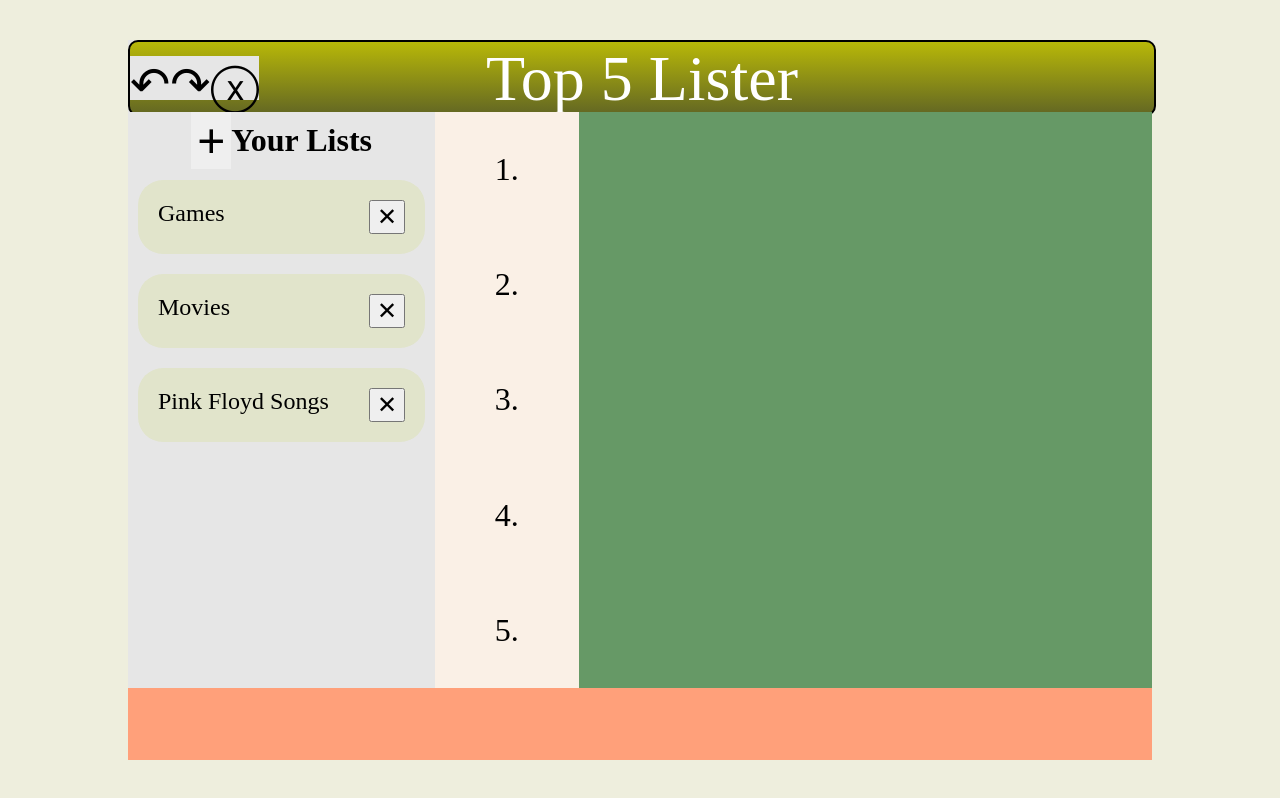
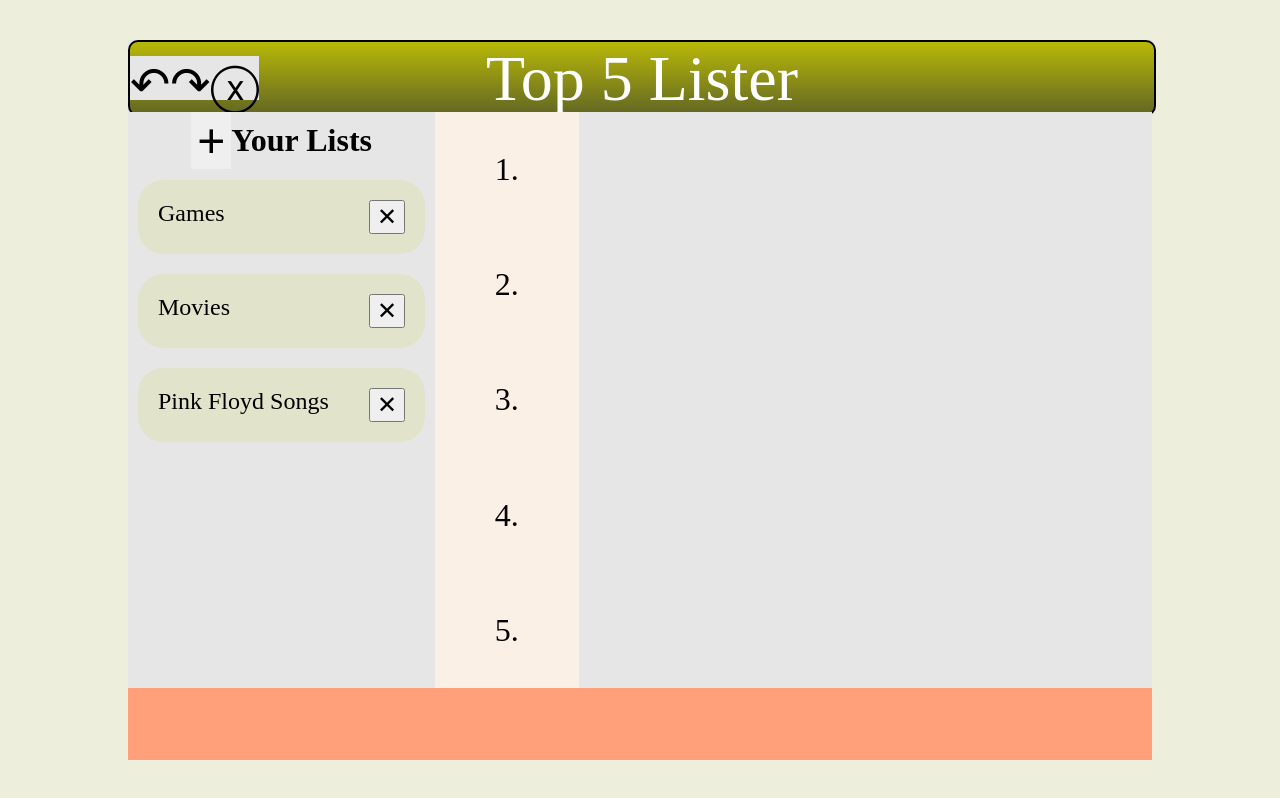
Before and after one commit to LiangGeorge/top5_lister_hw2, a React (Create React App) app: page / in a window 1280 px wide. Built offline with nearby package versions, Linux system fonts and the light colour scheme.

Commit message:
Added Item Loading

```diff
--- a/src/components/Workspace.js
+++ b/src/components/Workspace.js
@@ -1,17 +1,33 @@
 import React from "react";
+import Item from "./Item";
 
 export default class Workspace extends React.Component {
     render() {
+        const {
+            currentList
+        } = this.props
         return (
             <div id="top5-workspace">
                 <div id="workspace-edit">
                     <div id="edit-numbering">
+
                         <div className="item-number">1.</div>
+
                         <div className="item-number">2.</div>
+
                         <div className="item-number">3.</div>
+
                         <div className="item-number">4.</div>
+
+
                         <div className="item-number">5.</div>
                     </div>
+                    <div id="edit-items">
+                        {currentList ? currentList.items.map((item) => (<Item key={item} itemName={item} />)) : null }
+                        {/* {currentList ? console.log(currentList.items) : null }  */}
+                    </div>
+
+
                 </div>
             </div>
         )
```
